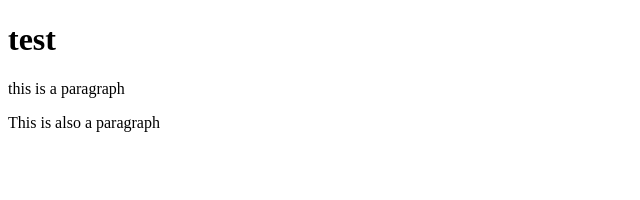
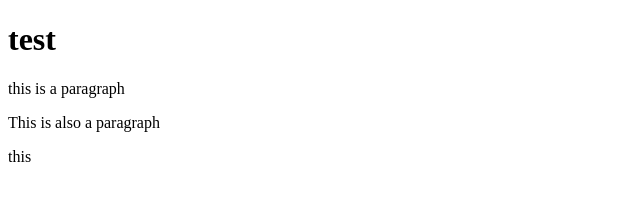
Before and after one commit to Dheeraj3859/git-test, a website: page index.html in a window 1280 px wide. Shown: the full height of the page, 0-640 px from the left. Drawn offline with Linux system fonts and the light colour scheme.

Commit message:
fourth commit

```diff
--- a/index.html
+++ b/index.html
@@ -7,5 +7,6 @@
 	<h1>test</h1>
 	<p>this is a paragraph</p>
 	<p>This is also a paragraph</p>
+	<p>this</p>
 </body>
 </html>
```
Also changed, not shown: package.json (added, +24 -0 lines), 2 other files.
